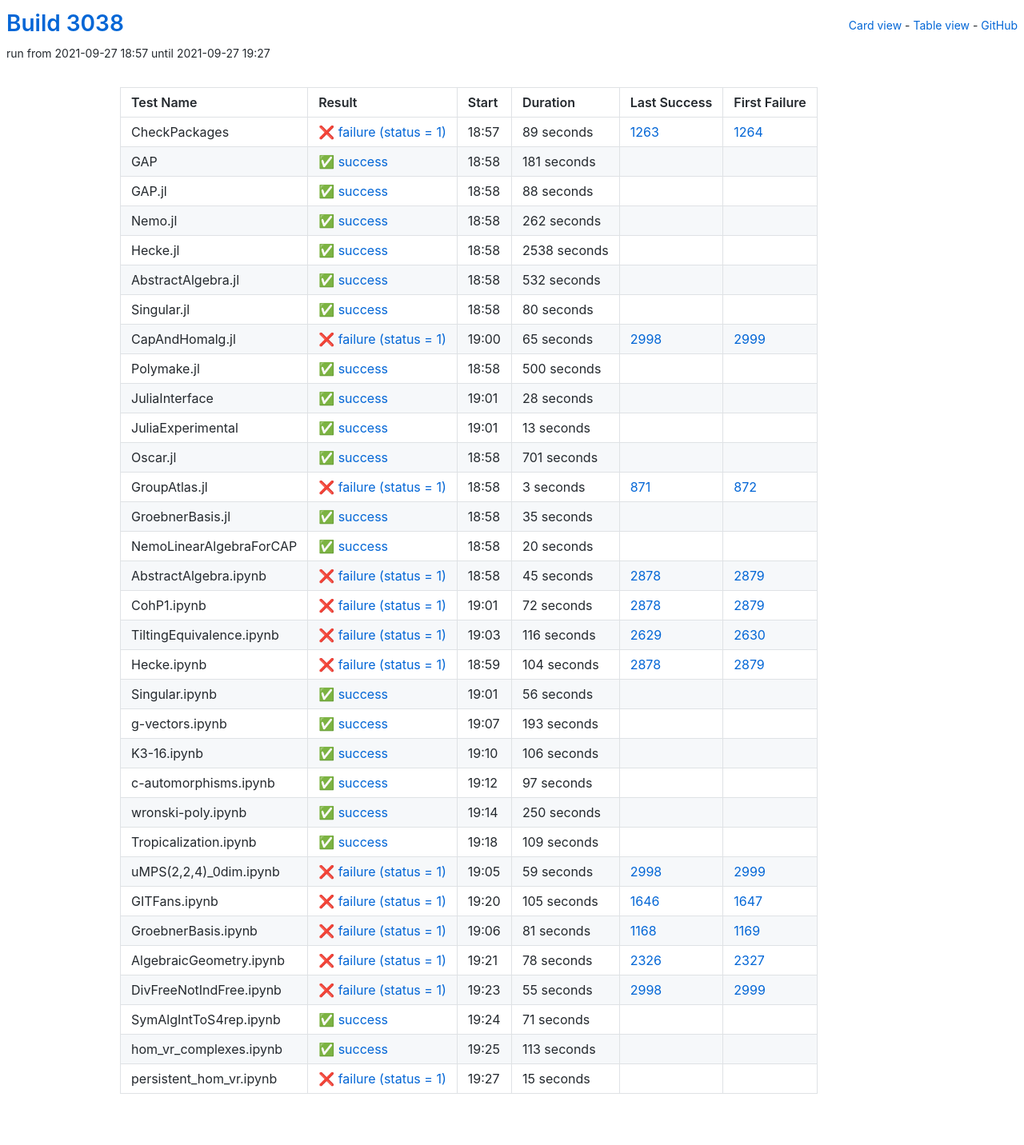
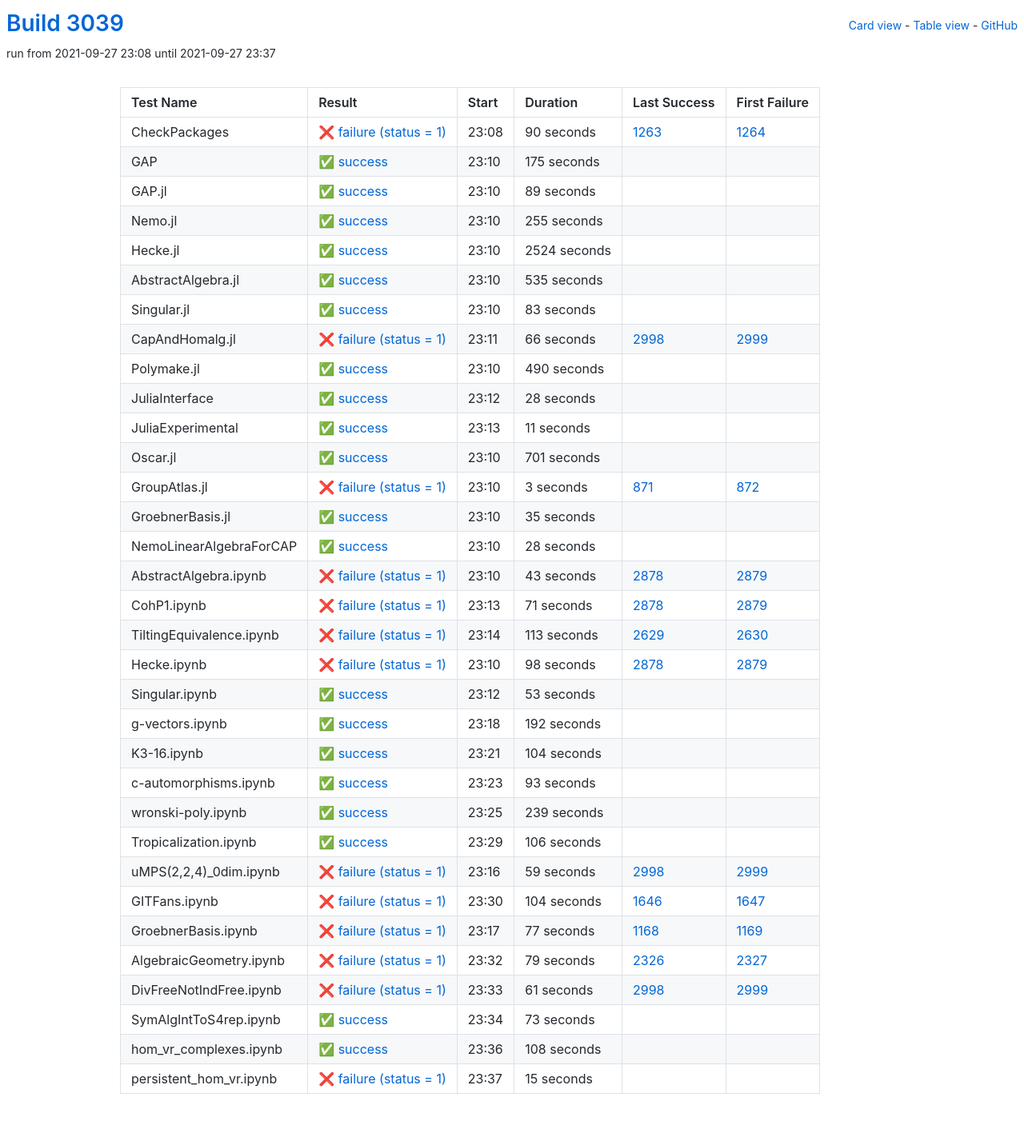
Before and after one commit to oscar-system/oscar-ci-status-stable, a Jekyll site: the page built from table.html, in a window 1280 px wide. Shown: the whole page at 80% size. Built offline with Jekyll 4.4.1, drawn with Linux system fonts in a browser that asks for light colours.

Commit message:
Build #3039

```diff
--- a/_data/ci.yml
+++ b/_data/ci.yml
@@ -1,6 +1,6 @@
 ---
-build: 3038
-build_url: https://oscarci.mathematik.uni-kl.de/job/oscar-stable/3038/
+build: 3039
+build_url: https://oscarci.mathematik.uni-kl.de/job/oscar-stable/3039/
 job: oscar-stable
 organization: oscar-system
 repo: oscar-ci-status-stable
@@ -8,116 +8,116 @@ repourl: https://github.com/oscar-system/oscar-ci-status-stable
 tests:
 - name: CheckPackages
   id: checkpackages
-  log: https://oscarci.mathematik.uni-kl.de/job/oscar-stable/3038/artifact/logs/build-3038/CheckPackages.log
-  start: 2021-09-27 18:57
+  log: https://oscarci.mathematik.uni-kl.de/job/oscar-stable/3039/artifact/logs/build-3039/CheckPackages.log
+  start: 2021-09-27 23:08
   success: false
   exitcode: 1
   status: failure
-  duration: 89
+  duration: 90
   last_success: 1263
   last_success_url: https://oscarci.mathematik.uni-kl.de/job/oscar-stable/1263/
   first_failure: 1264
   first_failure_url: https://oscarci.mathematik.uni-kl.de/job/oscar-stable/1264/
 - name: GAP
   id: gap
-  log: https://oscarci.mathematik.uni-kl.de/job/oscar-stable/3038/artifact/logs/build-3038/GAP.log
-  start: 2021-09-27 18:58
+  log: https://oscarci.mathematik.uni-kl.de/job/oscar-stable/3039/artifact/logs/build-3039/GAP.log
+  start: 2021-09-27 23:10
   success: true
   exitcode: 0
   status: success
-  duration: 181
+  duration: 175
   last_success: false
   last_success_url:
   first_failure: false
   first_failure_url:
 - name: GAP.jl
   id: gap-jl
-  log: https://oscarci.mathematik.uni-kl.de/job/oscar-stable/3038/artifact/logs/build-3038/GAP.jl.log
-  start: 2021-09-27 18:58
+  log: https://oscarci.mathematik.uni-kl.de/job/oscar-stable/3039/artifact/logs/build-3039/GAP.jl.log
+  start: 2021-09-27 23:10
   success: true
   exitcode: 0
   status: success
-  duration: 88
+  duration: 89
   last_success: false
   last_success_url:
   first_failure: false
   first_failure_url:
 - name: Nemo.jl
   id: nemo-jl
-  log: https://oscarci.mathematik.uni-kl.de/job/oscar-stable/3038/artifact/logs/build-3038/Nemo.jl.log
-  start: 2021-09-27 18:58
+  log: https://oscarci.mathematik.uni-kl.de/job/oscar-stable/3039/artifact/logs/build-3039/Nemo.jl.log
+  start: 2021-09-27 23:10
   success: true
   exitcode: 0
   status: success
-  duration: 262
+  duration: 255
   last_success: false
   last_success_url:
   first_failure: false
   first_failure_url:
 - name: Hecke.jl
   id: hecke-jl
-  log: https://oscarci.mathematik.uni-kl.de/job/oscar-stable/3038/artifact/logs/build-3038/Hecke.jl.log
-  start: 2021-09-27 18:58
+  log: https://oscarci.mathematik.uni-kl.de/job/oscar-stable/3039/artifact/logs/build-3039/Hecke.jl.log
+  start: 2021-09-27 23:10
   success: true
   exitcode: 0
   status: success
-  duration: 2538
+  duration: 2524
   last_success: false
   last_success_url:
   first_failure: false
   first_failure_url:
 - name: AbstractAlgebra.jl
   id: abstractalgebra-jl
-  log: https://oscarci.mathematik.uni-kl.de/job/oscar-stable/3038/artifact/logs/build-3038/AbstractAlgebra.jl.log
-  start: 2021-09-27 18:58
+  log: https://oscarci.mathematik.uni-kl.de/job/oscar-stable/3039/artifact/logs/build-3039/AbstractAlgebra.jl.log
+  start: 2021-09-27 23:10
   success: true
   exitcode: 0
   status: success
-  duration: 532
+  duration: 535
   last_success: false
   last_success_url:
   first_failure: false
   first_failure_url:
 - name: Singular.jl
   id: singular-jl
-  log: https://oscarci.mathematik.uni-kl.de/job/oscar-stable/3038/artifact/logs/build-3038/Singular.jl.log
-  start: 2021-09-27 18:58
+  log: https://oscarci.mathematik.uni-kl.de/job/oscar-stable/3039/artifact/logs/build-3039/Singular.jl.log
+  start: 2021-09-27 23:10
   success: true
   exitcode: 0
   status: success
-  duration: 80
+  duration: 83
   last_success: false
   last_success_url:
   first_failure: false
   first_failure_url:
 - name: CapAndHomalg.jl
   id: capandhomalg-jl
-  log: https://oscarci.mathematik.uni-kl.de/job/oscar-stable/3038/artifact/logs/build-3038/CapAndHomalg.jl.log
-  start: 2021-09-27 19:00
+  log: https://oscarci.mathematik.uni-kl.de/job/oscar-stable/3039/artifact/logs/build-3039/CapAndHomalg.jl.log
+  start: 2021-09-27 23:11
   success: false
   exitcode: 1
   status: failure
-  duration: 65
+  duration: 66
   last_success: 2998
   last_success_url: https://oscarci.mathematik.uni-kl.de/job/oscar-stable/2998/
   first_failure: 2999
   first_failure_url: https://oscarci.mathematik.uni-kl.de/job/oscar-stable/2999/
 - name: Polymake.jl
   id: polymake-jl
-  log: https://oscarci.mathematik.uni-kl.de/job/oscar-stable/3038/artifact/logs/build-3038/Polymake.jl.log
-  start: 2021-09-27 18:58
+  log: https://oscarci.mathematik.uni-kl.de/job/oscar-stable/3039/artifact/logs/build-3039/Polymake.jl.log
+  start: 2021-09-27 23:10
   success: true
   exitcode: 0
   status: success
-  duration: 500
+  duration: 490
   last_success: false
   last_success_url:
   first_failure: false
   first_failure_url:
 - name: JuliaInterface
   id: juliainterface
-  log: https://oscarci.mathematik.uni-kl.de/job/oscar-stable/3038/artifact/logs/build-3038/JuliaInterface.log
-  start: 2021-09-27 19:01
+  log: https://oscarci.mathematik.uni-kl.de/job/oscar-stable/3039/artifact/logs/build-3039/JuliaInterface.log
+  start: 2021-09-27 23:12
   success: true
   exitcode: 0
   status: success
@@ -128,20 +128,20 @@ tests:
   first_failure_url:
 - name: JuliaExperimental
   id: juliaexperimental
-  log: https://oscarci.mathematik.uni-kl.de/job/oscar-stable/3038/artifact/logs/build-3038/JuliaExperimental.log
-  start: 2021-09-27 19:01
+  log: https://oscarci.mathematik.uni-kl.de/job/oscar-stable/3039/artifact/logs/build-3039/JuliaExperimental.log
+  start: 2021-09-27 23:13
   success: true
   exitcode: 0
   status: success
-  duration: 13
+  duration: 11
   last_success: false
   last_success_url:
   first_failure: false
   first_failure_url:
 - name: Oscar.jl
   id: oscar-jl
-  log: https://oscarci.mathematik.uni-kl.de/job/oscar-stable/3038/artifact/logs/build-3038/Oscar.jl.log
-  start: 2021-09-27 18:58
+  log: https://oscarci.mathematik.uni-kl.de/job/oscar-stable/3039/artifact/logs/build-3039/Oscar.jl.log
+  start: 2021-09-27 23:10
   success: true
   exitcode: 0
   status: success
@@ -152,8 +152,8 @@ tests:
   first_failure_url:
 - name: GroupAtlas.jl
   id: groupatlas-jl
-  log: https://oscarci.mathematik.uni-kl.de/job/oscar-stable/3038/artifact/logs/build-3038/GroupAtlas.jl.log
-  start: 2021-09-27 18:58
+  log: https://oscarci.mathematik.uni-kl.de/job/oscar-stable/3039/artifact/logs/build-3039/GroupAtlas.jl.log
+  start: 2021-09-27 23:10
   success: false
   exitcode: 1
   status: failure
@@ -164,8 +164,8 @@ tests:
   first_failure_url: https://oscarci.mathematik.uni-kl.de/job/oscar-stable/872/
 - name: GroebnerBasis.jl
   id: groebnerbasis-jl
-  log: https://oscarci.mathematik.uni-kl.de/job/oscar-stable/3038/artifact/logs/build-3038/GroebnerBasis.jl.log
-  start: 2021-09-27 18:58
+  log: https://oscarci.mathematik.uni-kl.de/job/oscar-stable/3039/artifact/logs/build-3039/GroebnerBasis.jl.log
+  start: 2021-09-27 23:10
   success: true
   exitcode: 0
   status: success
@@ -176,92 +176,128 @@ tests:
   first_failure_url:
 - name: NemoLinearAlgebraForCAP
   id: nemolinearalgebraforcap
-  log: https://oscarci.mathematik.uni-kl.de/job/oscar-stable/3038/artifact/logs/build-3038/NemoLinearAlgebraForCAP.log
-  start: 2021-09-27 18:58
+  log: https://oscarci.mathematik.uni-kl.de/job/oscar-stable/3039/artifact/logs/build-3039/NemoLinearAlgebraForCAP.log
+  start: 2021-09-27 23:10
   success: true
   exitcode: 0
   status: success
-  duration: 20
+  duration: 28
   last_success: false
   last_success_url:
   first_failure: false
   first_failure_url:
 - name: AbstractAlgebra.ipynb
   id: abstractalgebra-ipynb
-  log: https://oscarci.mathematik.uni-kl.de/job/oscar-stable/3038/artifact/logs/build-3038/AbstractAlgebra.ipynb.log
-  start: 2021-09-27 18:58
+  log: https://oscarci.mathematik.uni-kl.de/job/oscar-stable/3039/artifact/logs/build-3039/AbstractAlgebra.ipynb.log
+  start: 2021-09-27 23:10
   success: false
   exitcode: 1
   status: failure
-  duration: 45
+  duration: 43
   last_success: 2878
   last_success_url: https://oscarci.mathematik.uni-kl.de/job/oscar-stable/2878/
   first_failure: 2879
   first_failure_url: https://oscarci.mathematik.uni-kl.de/job/oscar-stable/2879/
 - name: CohP1.ipynb
   id: cohp1-ipynb
-  log: https://oscarci.mathematik.uni-kl.de/job/oscar-stable/3038/artifact/logs/build-3038/CohP1.ipynb.log
-  start: 2021-09-27 19:01
+  log: https://oscarci.mathematik.uni-kl.de/job/oscar-stable/3039/artifact/logs/build-3039/CohP1.ipynb.log
+  start: 2021-09-27 23:13
   success: false
   exitcode: 1
   status: failure
-  duration: 72
+  duration: 71
   last_success: 2878
   last_success_url: https://oscarci.mathematik.uni-kl.de/job/oscar-stable/2878/
   first_failure: 2879
   first_failure_url: https://oscarci.mathematik.uni-kl.de/job/oscar-stable/2879/
 - name: TiltingEquivalence.ipynb
   id: tiltingequivalence-ipynb
-  log: https://oscarci.mathematik.uni-kl.de/job/oscar-stable/3038/artifact/logs/build-3038/TiltingEquivalence.ipynb.log
-  start: 2021-09-27 19:03
+  log: https://oscarci.mathematik.uni-kl.de/job/oscar-stable/3039/artifact/logs/build-3039/TiltingEquivalence.ipynb.log
+  start: 2021-09-27 23:14
   success: false
   exitcode: 1
   status: failure
-  duration: 116
+  duration: 113
   last_success: 2629
   last_success_url: https://oscarci.mathematik.uni-kl.de/job/oscar-stable/2629/
   first_failure: 2630
   first_failure_url: https://oscarci.mathematik.uni-kl.de/job/oscar-stable/2630/
 - name: Hecke.ipynb
   id: hecke-ipynb
-  log: https://oscarci.mathematik.uni-kl.de/job/oscar-stable/3038/artifact/logs/build-3038/Hecke.ipynb.log
-  start: 2021-09-27 18:59
+  log: https://oscarci.mathematik.uni-kl.de/job/oscar-stable/3039/artifact/logs/build-3039/Hecke.ipynb.log
+  start: 2021-09-27 23:10
   success: false
   exitcode: 1
   status: failure
-  duration: 104
+  duration: 98
   last_success: 2878
   last_success_url: https://oscarci.mathematik.uni-kl.de/job/oscar-stable/2878/
   first_failure: 2879
   first_failure_url: https://oscarci.mathematik.uni-kl.de/job/oscar-stable/2879/
 - name: Singular.ipynb
   id: singular-ipynb
-  log: https://oscarci.mathematik.uni-kl.de/job/oscar-stable/3038/artifact/logs/build-3038/Singular.ipynb.log
-  start: 2021-09-27 19:01
+  log: https://oscarci.mathematik.uni-kl.de/job/oscar-stable/3039/artifact/logs/build-3039/Singular.ipynb.log
+  start: 2021-09-27 23:12
   success: true
   exitcode: 0
   status: success
-  duration: 56
+  duration: 53
   last_success: false
   last_success_url:
   first_failure: false
   first_failure_url:
 - name: g-vectors.ipynb
   id: g-vectors-ipynb
-  log: https://oscarci.mathematik.uni-kl.de/job/oscar-stable/3038/artifact/logs/build-3038/g-vectors.ipynb.log
-  start: 2021-09-27 19:07
+  log: https://oscarci.mathematik.uni-kl.de/job/oscar-stable/3039/artifact/logs/build-3039/g-vectors.ipynb.log
+  start: 2021-09-27 23:18
   success: true
   exitcode: 0
   status: success
-  duration: 193
+  duration: 192
   last_success: false
   last_success_url:
   first_failure: false
   first_failure_url:
 - name: K3-16.ipynb
   id: k3-16-ipynb
-  log: https://oscarci.mathematik.uni-kl.de/job/oscar-stable/3038/artifact/logs/build-3038/K3-16.ipynb.log
-  start: 2021-09-27 19:10
+  log: https://oscarci.mathematik.uni-kl.de/job/oscar-stable/3039/artifact/logs/build-3039/K3-16.ipynb.log
+  start: 2021-09-27 23:21
+  success: true
+  exitcode: 0
+  status: success
+  duration: 104
+  last_success: false
+  last_success_url:
+  first_failure: false
+  first_failure_url:
+- name: c-automorphisms.ipynb
+  id: c-automorphisms-ipynb
+  log: https://oscarci.mathematik.uni-kl.de/job/oscar-stable/3039/artifact/logs/build-3039/c-automorphisms.ipynb.log
+  start: 2021-09-27 23:23
+  success: true
+  exitcode: 0
+  status: success
+  duration: 93
+  last_success: false
+  last_success_url:
+  first_failure: false
+  first_failure_url:
+- name: wronski-poly.ipynb
+  id: wronski-poly-ipynb
+  log: https://oscarci.mathematik.uni-kl.de/job/oscar-stable/3039/artifact/logs/build-3039/wronski-poly.ipynb.log
+  start: 2021-09-27 23:25
+  success: true
+  exitcode: 0
+  status: success
+  duration: 239
+  last_success: false
+  last_success_url:
+  first_failure: false
+  first_failure_url:
+- name: Tropicalization.ipynb
+  id: tropicalization-ipynb
+  log: https://oscarci.mathematik.uni-kl.de/job/oscar-stable/3039/artifact/logs/build-3039/Tropicalization.ipynb.log
+  start: 2021-09-27 23:29
   success: true
   exitcode: 0
   status: success
@@ -270,46 +306,10 @@ tests:
   last_success_url:
   first_failure: false
   first_failure_url:
-- name: c-automorphisms.ipynb
-  id: c-automorphisms-ipynb
-  log: https://oscarci.mathematik.uni-kl.de/job/oscar-stable/3038/artifact/logs/build-3038/c-automorphisms.ipynb.log
-  start: 2021-09-27 19:12
-  success: true
-  exitcode: 0
-  status: success
-  duration: 97
-  last_success: false
-  last_success_url:
-  first_failure: false
-  first_failure_url:
-- name: wronski-poly.ipynb
-  id: wronski-poly-ipynb
-  log: https://oscarci.mathematik.uni-kl.de/job/oscar-stable/3038/artifact/logs/build-3038/wronski-poly.ipynb.log
-  start: 2021-09-27 19:14
-  success: true
-  exitcode: 0
-  status: success
-  duration: 250
-  last_success: false
-  last_success_url:
-  first_failure: false
-  first_failure_url:
-- name: Tropicalization.ipynb
-  id: tropicalization-ipynb
-  log: https://oscarci.mathematik.uni-kl.de/job/oscar-stable/3038/artifact/logs/build-3038/Tropicalization.ipynb.log
-  start: 2021-09-27 19:18
-  success: true
-  exitcode: 0
-  status: success
-  duration: 109
-  last_success: false
-  last_success_url:
-  first_failure: false
-  first_failure_url:
 - name: uMPS(2,2,4)_0dim.ipynb
   id: umps-2-2-4-0dim-ipynb
-  log: https://oscarci.mathematik.uni-kl.de/job/oscar-stable/3038/artifact/logs/build-3038/uMPS-2-2-4-_0dim.ipynb.log
-  start: 2021-09-27 19:05
+  log: https://oscarci.mathematik.uni-kl.de/job/oscar-stable/3039/artifact/logs/build-3039/uMPS-2-2-4-_0dim.ipynb.log
+  start: 2021-09-27 23:16
   success: false
   exitcode: 1
   status: failure
@@ -320,80 +320,80 @@ tests:
   first_failure_url: https://oscarci.mathematik.uni-kl.de/job/oscar-stable/2999/
 - name: GITFans.ipynb
   id: gitfans-ipynb
-  log: https://oscarci.mathematik.uni-kl.de/job/oscar-stable/3038/artifact/logs/build-3038/GITFans.ipynb.log
-  start: 2021-09-27 19:20
+  log: https://oscarci.mathematik.uni-kl.de/job/oscar-stable/3039/artifact/logs/build-3039/GITFans.ipynb.log
+  start: 2021-09-27 23:30
   success: false
   exitcode: 1
   status: failure
-  duration: 105
+  duration: 104
   last_success: 1646
   last_success_url: https://oscarci.mathematik.uni-kl.de/job/oscar-stable/1646/
   first_failure: 1647
   first_failure_url: https://oscarci.mathematik.uni-kl.de/job/oscar-stable/1647/
 - name: GroebnerBasis.ipynb
   id: groebnerbasis-ipynb
-  log: https://oscarci.mathematik.uni-kl.de/job/oscar-stable/3038/artifact/logs/build-3038/GroebnerBasis.ipynb.log
-  start: 2021-09-27 19:06
+  log: https://oscarci.mathematik.uni-kl.de/job/oscar-stable/3039/artifact/logs/build-3039/GroebnerBasis.ipynb.log
+  start: 2021-09-27 23:17
   success: false
   exitcode: 1
   status: failure
-  duration: 81
+  duration: 77
   last_success: 1168
   last_success_url: https://oscarci.mathematik.uni-kl.de/job/oscar-stable/1168/
   first_failure: 1169
   first_failure_url: https://oscarci.mathematik.uni-kl.de/job/oscar-stable/1169/
 - name: AlgebraicGeometry.ipynb
   id: algebraicgeometry-ipynb
-  log: https://oscarci.mathematik.uni-kl.de/job/oscar-stable/3038/artifact/logs/build-3038/AlgebraicGeometry.ipynb.log
-  start: 2021-09-27 19:21
+  log: https://oscarci.mathematik.uni-kl.de/job/oscar-stable/3039/artifact/logs/build-3039/AlgebraicGeometry.ipynb.log
+  start: 2021-09-27 23:32
   success: false
   exitcode: 1
   status: failure
-  duration: 78
+  duration: 79
   last_success: 2326
   last_success_url: https://oscarci.mathematik.uni-kl.de/job/oscar-stable/2326/
   first_failure: 2327
   first_failure_url: https://oscarci.mathematik.uni-kl.de/job/oscar-stable/2327/
 - name: DivFreeNotIndFree.ipynb
   id: divfreenotindfree-ipynb
-  log: https://oscarci.mathematik.uni-kl.de/job/oscar-stable/3038/artifact/logs/build-3038/DivFreeNotIndFree.ipynb.log
-  start: 2021-09-27 19:23
+  log: https://oscarci.mathematik.uni-kl.de/job/oscar-stable/3039/artifact/logs/build-3039/DivFreeNotIndFree.ipynb.log
+  start: 2021-09-27 23:33
   success: false
   exitcode: 1
   status: failure
-  duration: 55
+  duration: 61
   last_success: 2998
   last_success_url: https://oscarci.mathematik.uni-kl.de/job/oscar-stable/2998/
   first_failure: 2999
   first_failure_url: https://oscarci.mathematik.uni-kl.de/job/oscar-stable/2999/
 - name: SymAlgIntToS4rep.ipynb
   id: symalginttos4rep-ipynb
-  log: https://oscarci.mathematik.uni-kl.de/job/oscar-stable/3038/artifact/logs/build-3038/SymAlgIntToS4rep.ipynb.log
-  start: 2021-09-27 19:24
+  log: https://oscarci.mathematik.uni-kl.de/job/oscar-stable/3039/artifact/logs/build-3039/SymAlgIntToS4rep.ipynb.log
+  start: 2021-09-27 23:34
   success: true
   exitcode: 0
   status: success
-  duration: 71
+  duration: 73
   last_success: false
   last_success_url:
   first_failure: false
   first_failure_url:
 - name: hom_vr_complexes.ipynb
   id: hom-vr-complexes-ipynb
-  log: https://oscarci.mathematik.uni-kl.de/job/oscar-stable/3038/artifact/logs/build-3038/hom_vr_complexes.ipynb.log
-  start: 2021-09-27 19:25
+  log: https://oscarci.mathematik.uni-kl.de/job/oscar-stable/3039/artifact/logs/build-3039/hom_vr_complexes.ipynb.log
+  start: 2021-09-27 23:36
   success: true
   exitcode: 0
   status: success
-  duration: 113
+  duration: 108
   last_success: false
   last_success_url:
   first_failure: false
   first_failure_url:
 - name: persistent_hom_vr.ipynb
   id: persistent-hom-vr-ipynb
-  log: https://oscarci.mathematik.uni-kl.de/job/oscar-stable/3038/artifact/logs/build-3038/persistent_hom_vr.ipynb.log
-  start: 2021-09-27 19:27
+  log: https://oscarci.mathematik.uni-kl.de/job/oscar-stable/3039/artifact/logs/build-3039/persistent_hom_vr.ipynb.log
+  start: 2021-09-27 23:37
   success: false
   exitcode: 1
   status: failure
```
Also changed, not shown: README.md.
